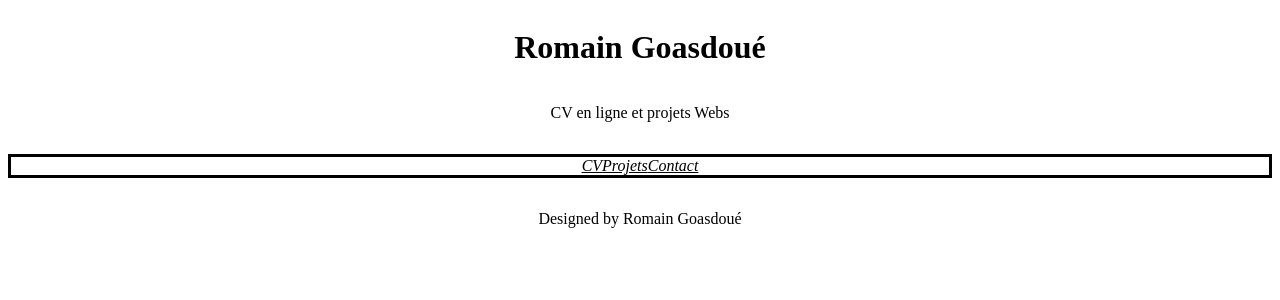
After one commit to RomainGsd/romaingsd.github.io, a PHP site: page / in a window 1280 px wide. The commit adds this page. Shown: the top 300 px of the page. Run offline with PHP 8.4, Linux system fonts and the light colour scheme.

Commit message:
NewConception

```diff
--- a/CSS/Style.css
+++ b/CSS/Style.css
@@ -1,131 +1,42 @@
-.orange
+header
 {
-  color: #ff8533;
+  display: flex;
+  flex-direction: column;
+  align-items: center;
+  justify-content: center;
 }
 
-.white
+body
 {
-  color: #ffffff;
+  /*background-image: url('Imgs/bckgd.jpg');
+  background-repeat: no-repeat;
+  background-attachment: fixed;
+  background: #1b1f22;*/
 }
 
-.header_host
+nav ul
+{
+  border-style: solid;
+  display: flex;
+  justify-content: center;
+  list-style: none;
+  padding: 0;
+}
+
+footer
 {
   display: flex;
   justify-content: center;
 }
 
-.header_list
-{
-  display: flex;
-  justify-content: space-around;
-}
-
-.body-host
-{
-  display: flex;
-  background-color: rgb(255, 152, 65, 0.7);
-  text-align: center;
-}
-
-.body-describe
-{
-  display: flex;
-  background-color: rgb(255, 152, 65, 0.7);
-  flex-direction: column;
-  justify-content: center;
-  text-align: center;
-}
-
-.body-list
-{
-  display: flex;
-  background-color: rgb(255, 152, 65, 0.7);
-  flex-direction: column;
-  text-align: center;
-  justify-content: center;
-}
-
-.content
-{
-  border: 1px grey solid;
-}
-
-body
-{
-  background-image: url('Imgs/bckgd.jpg');
-  background-repeat: no-repeat;
-  background-attachment: fixed;
-}
-
-section
-{
-  margin: auto;
-}
-
-header
-{
-  background-color: rgba(196, 196, 196, 0.5);
-  border: 0px grey solid;
-  border-radius: 10px;
-  margin-bottom: 20px;
-}
-
-nav
-{
-  width: 10%;
-  background-color: rgba(252, 113, 20, 0.5);
-  text-align: left;
-}
-
-footer
-{
-  background-color: rgba(196, 196, 196, 0.5);
-  text-align: left;
-  border: 3px grey solid;
-  border-color: rgba(196,196,196, 0.5);
-  border-radius: 10px;
-  margin-top: 20px;
-}
-
-mark
-{
-  background-color: black;
-  border: 3px grey inset;
-  border-radius: 10px;
-  box-shadow: 6px 6px 6px black;
-}
-
-p
-{
-  font-size: 1em;
-  font-family: Georgia, Verdana, serif;
-}
-
-h2
-{
-  text-decoration: underline;
-}
-
 a
 {
-  font-size: 1em;
-  text-decoration: undeline;
   color: black;
   font-style: italic;
 }
 
 a:hover
 {
-  text-decoration: underline;
+  text-decoration: none;
   font-weight: bold;
 }
-
-ul
-{
-  list-style: none;
-}
-
-em
-{
-  color: purple;
-}
--- a/HTML/Download.html
+++ b/HTML/Download.html
@@ -31,6 +31,6 @@
   </div>
 
     <footer>
-      <p><a href="Acceuil.html">Retour à la page d'acceuil</a></p>
+      <p><a href="../index.html">Retour à la page d'acceuil</a></p>
     </footer>
 </body>
--- a/HTML/Streaming.html
+++ b/HTML/Streaming.html
@@ -30,6 +30,6 @@
     </div>
 
     <footer>
-        <p><a href="Acceuil.html">Retour à la page d'acceuil</a></p>
+        <p><a href="../index.html">Retour à la page d'acceuil</a></p>
     </footer>
 </body>
--- /dev/null
+++ b/index.html
@@ -0,0 +1,29 @@
+<!DOCTYPE HTML>
+<html>
+<!-- commentaire test -->
+<head>
+  <meta charset="utf-8" />
+  <link rel="stylesheet"  href="CSS/Style.css"/>
+  <title>Romain Goasdoué</title>
+</head>
+
+<body>
+  <header>
+      <h1>Romain Goasdoué</h1>
+      <p>CV en ligne et projets Webs</p>
+  </header>
+
+  <nav>
+    <ul>
+      <li><a href="HTML/CV.html">CV</a></li>
+      <li><a href="HTML/Projects.html">Projets</a></li>
+      <li><a href="HTML/Contact.html">Contact</a></li>
+    </ul>
+  </nav>
+
+  <footer>
+    <p>Designed by Romain Goasdoué</p>
+  </footer>
+</body>
+
+</html>
```
Also changed, not shown: HTML/CV.html (added, +16 -0 lines), HTML/Contact.html (added, +15 -0 lines), HTML/Projects.html (added, +15 -0 lines).
